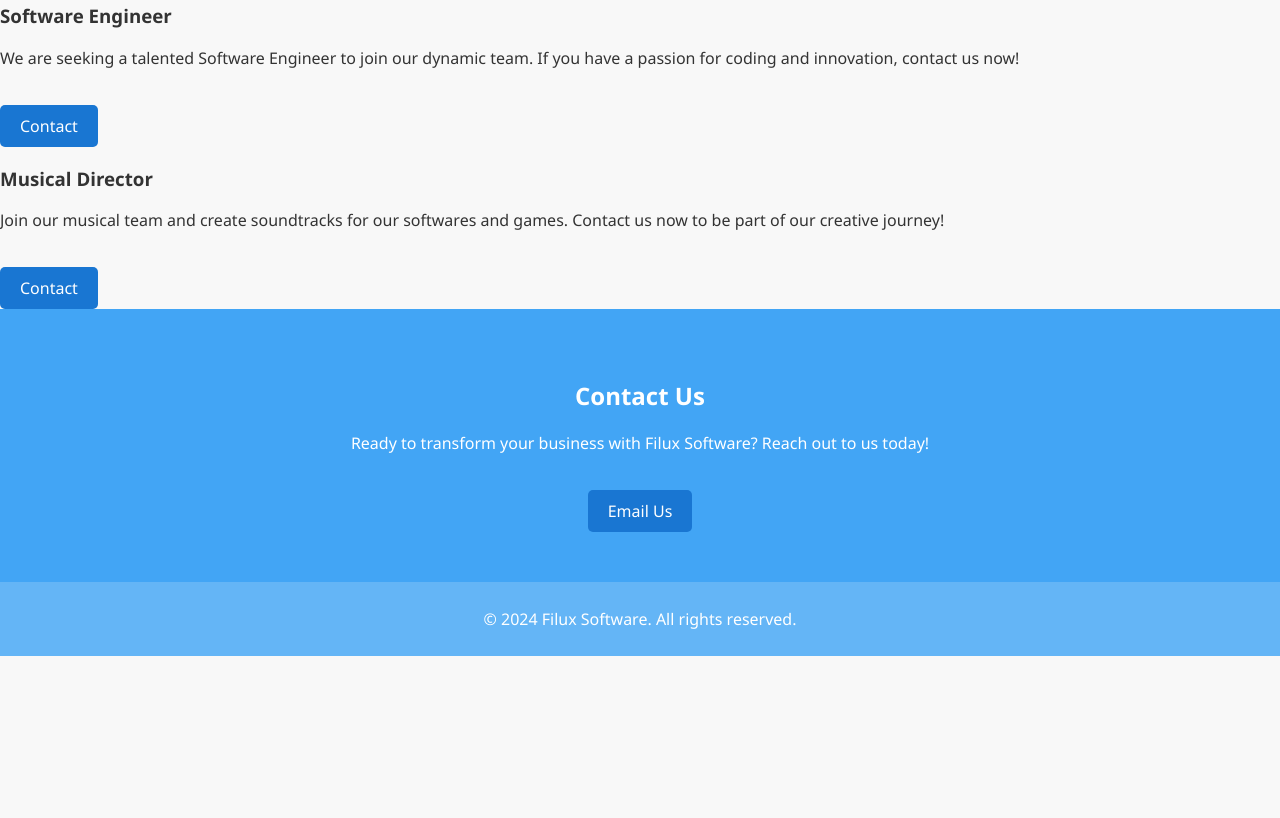
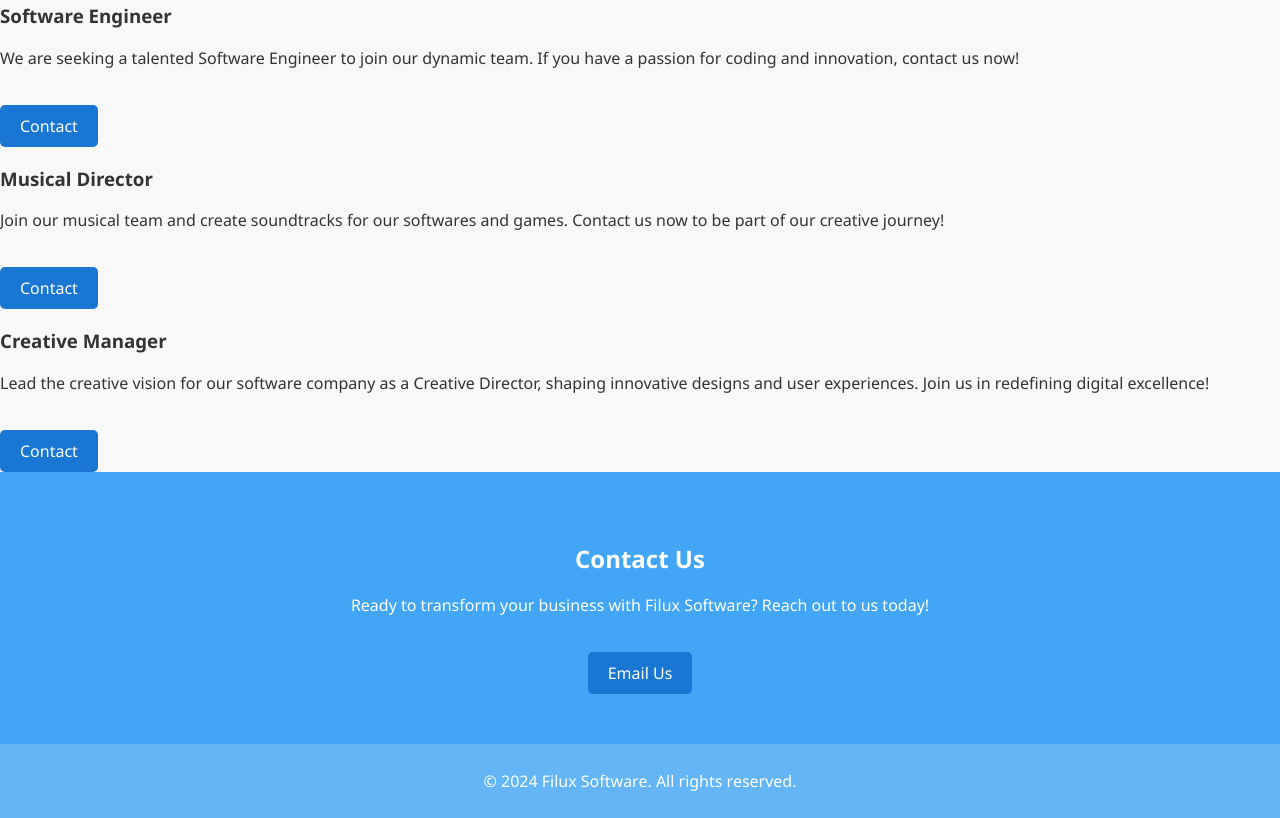
Before and after one commit to Filux-Studios/homepage, a plain HTML site: page index.html in a window 1280 px wide. Shown: the part 702-1520 px from the top of the page. Before the commit the page ends 1358 px from the top, so only its background shows below. Drawn offline with Linux system fonts and the light colour scheme.

Commit message:
Update index.html

```diff
--- a/index.html
+++ b/index.html
@@ -49,6 +49,11 @@
                 <p>Join our musical team and create soundtracks for our softwares and games. Contact us now to be part of our creative journey!</p>
                 <a href="#contact" class="cta-button">Contact</a>
             </div>
+            <div class="job-tile">
+                <h3>Creative Manager</h3>
+                <p>Lead the creative vision for our software company as a Creative Director, shaping innovative designs and user experiences. Join us in redefining digital excellence!</p>
+                <a href="#contact" class="cta-button">Contact</a>
+            </div>
             <!-- Add more job tiles as needed -->
         </div>
     </section>
```
